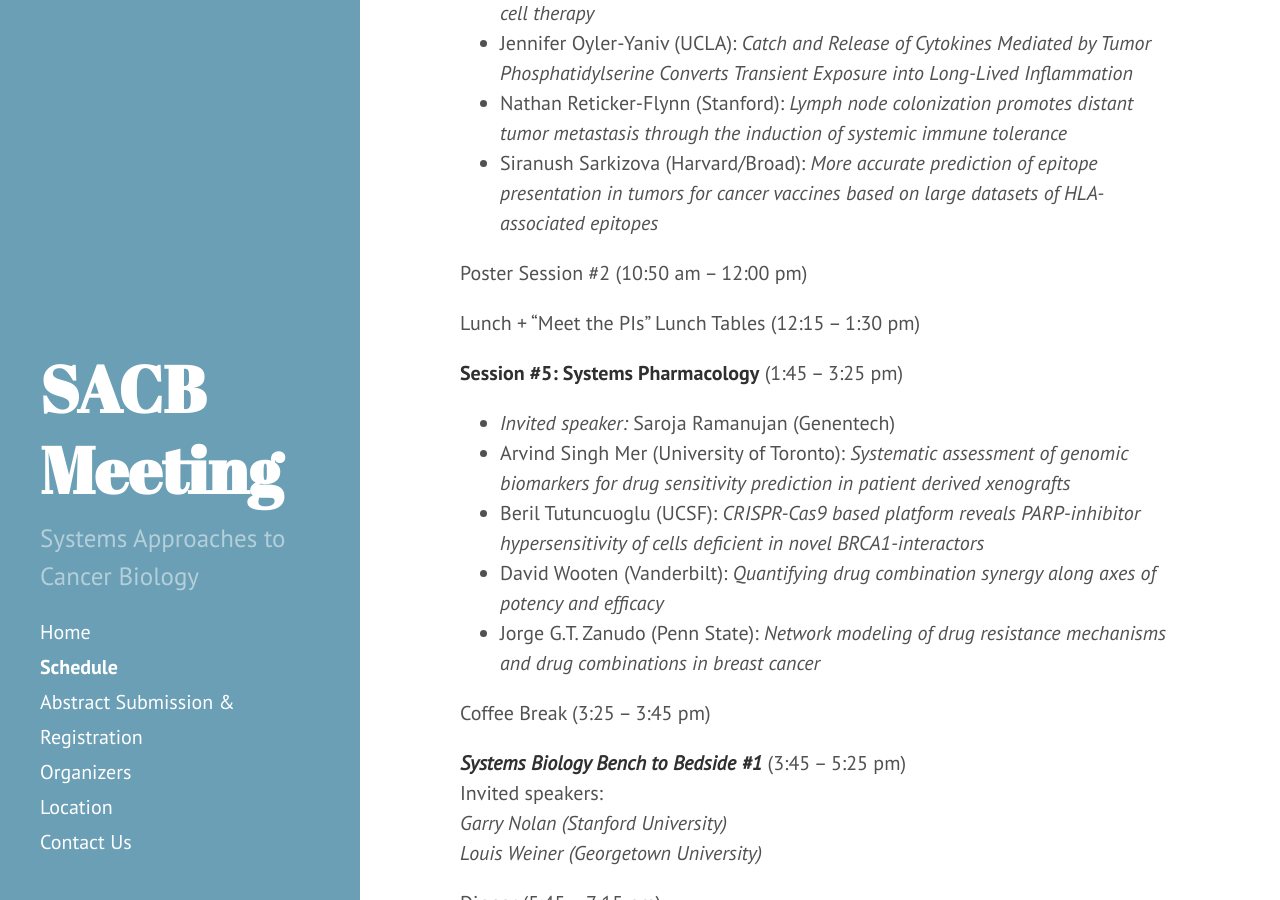
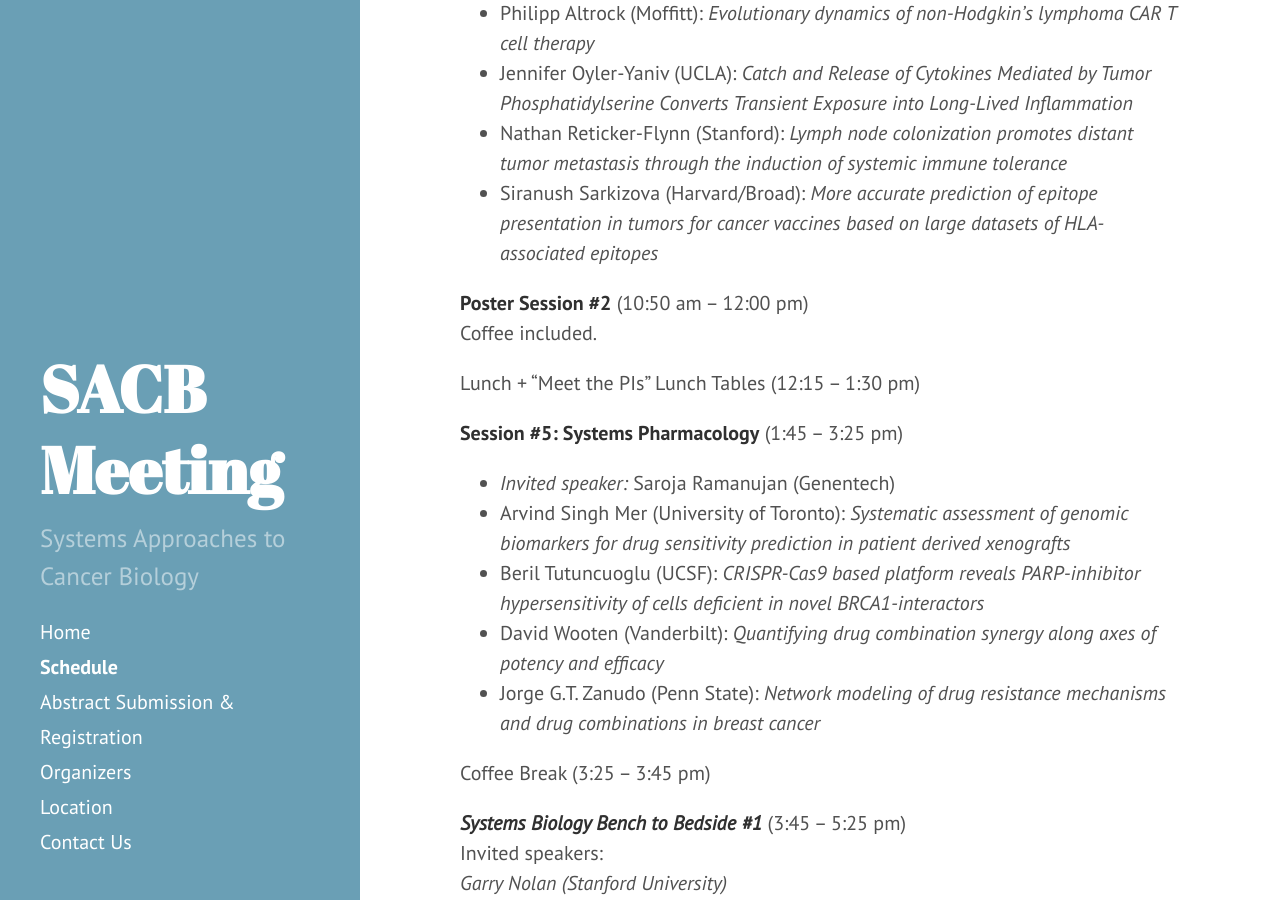
Before and after one commit to AECCSB/sacb-meeting, a Jekyll site: the page built from schedule.md, in a window 1280 px wide and 900 px high, scrolled down 2336 px. Built offline with Jekyll 4.4.1, drawn with Linux system fonts in a browser that asks for light colours.

Commit message:
Update schedule.md

```diff
--- a/schedule.md
+++ b/schedule.md
@@ -29,6 +29,7 @@
 - Susanne Tilk (Stanford University): *Effects of genome-wide mutation rates on the accumulation of deleterious mutations in cancer*
 
 **Poster Session #1** (10:50 am – 12:00 pm)
+Coffee included.
 
 Lunch with "Meet the PIs" mentoring opportunity (12:15 – 1:30 pm)
 
@@ -71,7 +72,8 @@
 - Nathan Reticker-Flynn (Stanford): *Lymph node colonization promotes distant tumor metastasis through the induction of systemic immune tolerance*
 - Siranush Sarkizova (Harvard/Broad): *More accurate prediction of epitope presentation in tumors for cancer vaccines based on large datasets of HLA-associated epitopes*
 
-Poster Session #2 (10:50 am – 12:00 pm)
+**Poster Session #2** (10:50 am – 12:00 pm)
+Coffee included.
 
 Lunch + "Meet the PIs" Lunch Tables (12:15 – 1:30 pm)
 
```
